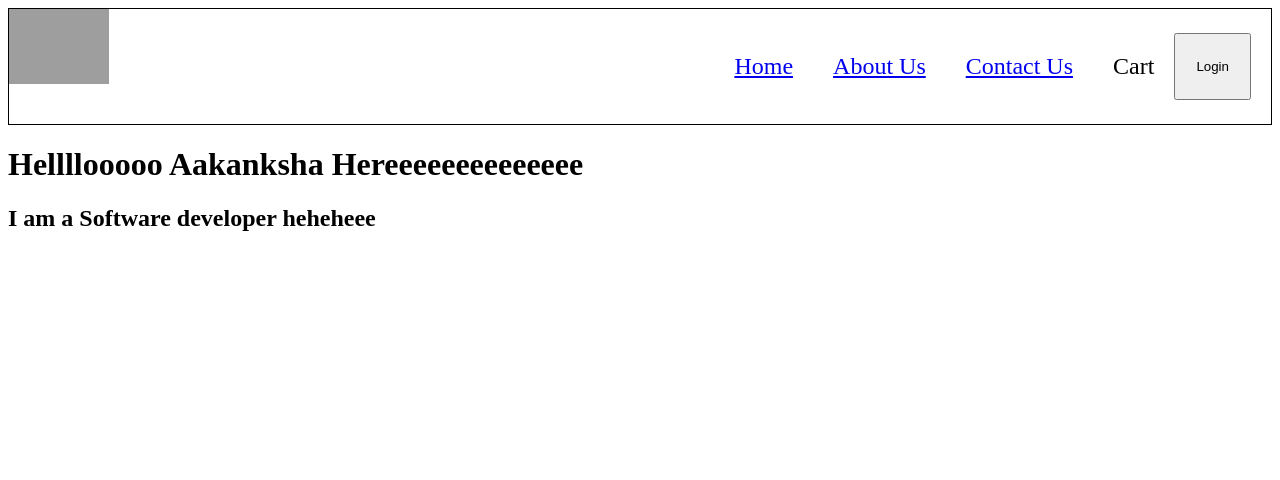
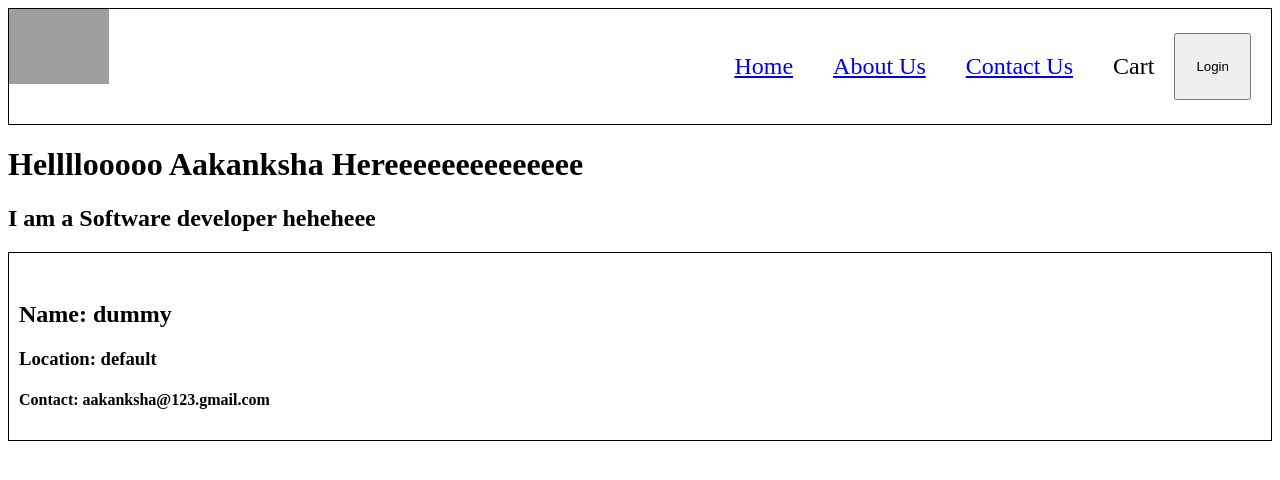
Before and after one commit to Aakanksha-28/Food-Order-App, a React (Vite) app: page /about in a window 1280 px wide. Shown: the top 480 px of the page. Built offline with nearby package versions, Linux system fonts and the light colour scheme; no server answers; grey boxes are pictures that could not be loaded.

Commit message:
class Based Component and its lifecycle

```diff
--- a/App.css
+++ b/App.css
@@ -68,3 +68,7 @@
   padding: 0 20px;
   cursor: pointer;
 }
+.user-card {
+  padding: 10px;
+  border: 1px solid black;
+}
--- a/src/App.js
+++ b/src/App.js
@@ -7,10 +7,12 @@ import About from "./components/About";
 import Contact from "./components/Contact";
 import Error from "./components/Error";
 import RestaurantMenu from "./components/RestaurantMenu";
+
 const AppLayout = () => {
   return (
     <div className="app">
       <Header />
+
       <Outlet />
     </div>
   );
--- a/src/components/About.js
+++ b/src/components/About.js
@@ -1,10 +1,40 @@
-const About = () => {
+import { Component } from "react";
+import User from "./User";
+import UserClass from "./Userclass";
+
+// const About = () => {
+//   return (
+//     <div>
+//       <h1>Hellllooooo Aakanksha Hereeeeeeeeeeeeee</h1>
+//       <h2>I am a Software developer heheheee</h2>
+//       <User name={"Aakanksha hehe"} />
+
+//       <UserClass name={"thokare"} location={"mehkar"} />
+//     </div>
+//   );
+// };
+
+// Class Based about compo
+
+class About extends Component {
+  constructor(props) {
+    super(props);
+    console.log("parent contructor is called");
+  }
+
+  componentDidMount() {
+    console.log("parent did mount called");
+  }
+  render() {
+    console.log("parent rendered called");
     return (
       <div>
         <h1>Hellllooooo Aakanksha Hereeeeeeeeeeeeee</h1>
         <h2>I am a Software developer heheheee</h2>
+        <UserClass name={"thokare"} location={"mehkar"} />
       </div>
     );
-};
+  }
+}
 
 export default About;
--- /dev/null
+++ b/src/components/User.js
@@ -0,0 +1,23 @@
+import { useEffect, useState } from "react";
+
+const User = (props) => {
+  const [count] = useState(0);
+  const [count2] = useState(1);
+  console.log("constructor of functional component");
+
+  useEffect(() => {
+    console.log("did mount phase of functional comp");
+  }, []);
+
+  return (
+    <div className="user-card">
+      <p>{console.log("render of functional component")}</p>
+      <h1>Count = {count}</h1>
+      <h1>Count2 = {count2}</h1>
+      <h2>Name: {props.name}</h2>
+      <h3>Location: Pune</h3>
+      <h4>Contact: aakanksha@123.gmail.com</h4>
+    </div>
+  );
+};
+export default User;
--- /dev/null
+++ b/src/components/Userclass.js
@@ -0,0 +1,71 @@
+import React from "react";
+
+class UserClass extends React.Component {
+  constructor(props) {
+    super(props);
+    this.state = {
+      //   count: 5,
+      //   count2: 3,
+      userInfo: {
+        name: "dummy",
+        location: "default",
+      },
+    };
+    // console.log("child constructor called");
+  }
+  async componentDidMount() {
+    // console.log("child did mount called");
+    const data = await fetch("https://api.github.com/users/Aakanksha-28");
+    const json = await data.json();
+
+    this.setState({
+      userInfo: json,
+    });
+  }
+  render() {
+    // console.log("child rendered called");
+    // const { name, location } = this.props;
+    // const { count, count2 } = this.state;
+    const { name, location, avatar_url } = this.state.userInfo;
+    return (
+      <div className="user-card">
+        {/*<h1>Count: {count}</h1>
+        <button
+          onClick={() => {
+            this.setState({
+              count: this.state.count + 1,
+              count2: this.state.count2 + 5,
+            });
+          }}
+        >
+          Increase count
+        </button>
+        <h1>Count2: {count2}</h1>
+        */}
+        <img src={avatar_url} />
+        <h2>Name: {name}</h2>
+        <h3>Location: {location}</h3>
+        <h4>Contact: aakanksha@123.gmail.com</h4>
+      </div>
+    );
+  }
+}
+
+export default UserClass;
+
+/****
+ *
+ * -----MOUNTING-----
+ *
+ * constructor(dummy)
+ * render(dummy)
+ *  <HTML Dummy>
+ * Component Did Mount
+ *   <API Call>
+ *   <this.setState> => State variable is updated
+ *
+ * -----UPDATE-----
+ *  render(API data)
+ *  <HTML(new api data)>
+ *  componentDidUpdate
+ */
```
Lines whose indentation alone changed are shown as unchanged.
